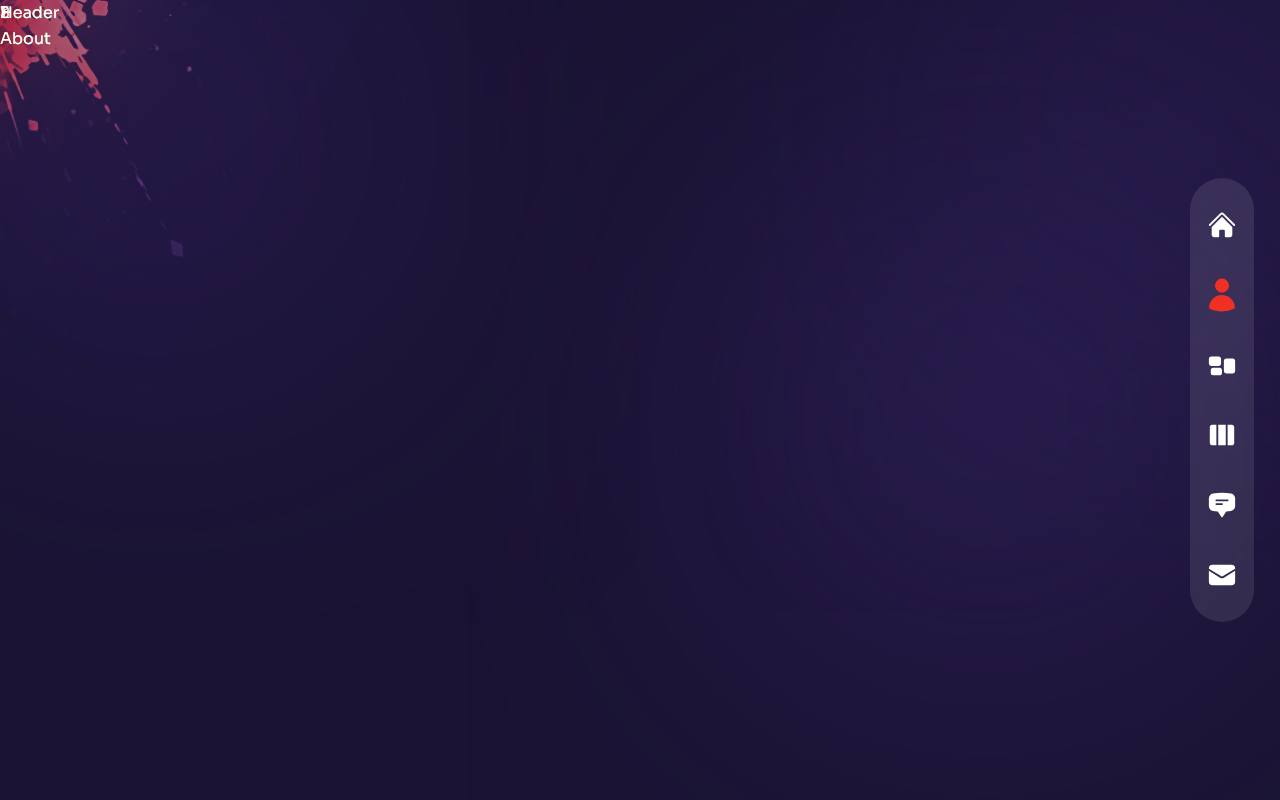
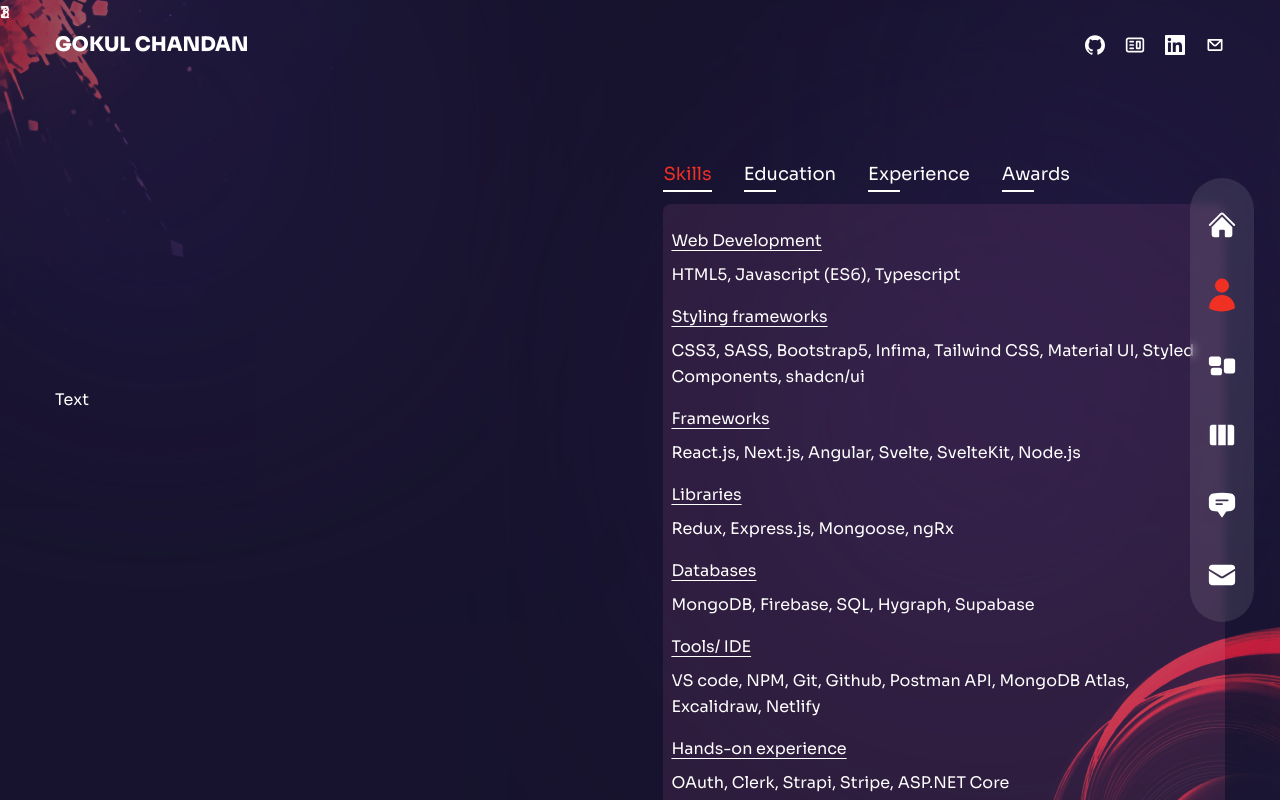
Before and after one commit to code-gritt/Portfolio-resume-project-2024, a Next.js app: page /about in a window 1280 px wide. Built offline with nearby package versions, Linux system fonts and the light colour scheme.

Commit message:
created about section

```diff
--- a/components/Circles.js
+++ b/components/Circles.js
@@ -1,5 +1,19 @@
+import Image from "next/image";
+
 const Circles = () => {
-  return <div>Circles</div>;
+  return (
+    <>
+      <div className="w-[200px] xl:w-[300px] absolute -right-16 -bottom-2 mix-blend-color-dodge animate-pulse duration-75 z-10">
+        <Image
+          src={"/circles.png"}
+          alt=""
+          width={260}
+          height={200}
+          className="w-full h-full"
+        />
+      </div>
+    </>
+  );
 };
 
 export default Circles;
--- a/components/Header.js
+++ b/components/Header.js
@@ -1,5 +1,21 @@
+import Link from "next/link";
+import Socials from "./Socials";
+
 const Header = () => {
-  return <header>Header</header>;
+  return (
+    <>
+      <header className="absolute z-30 w-full flex items-center px-16 xl:px-0 xl:h-[90px]">
+        <div className="container mx-auto">
+          <div className="flex flex-col lg:flex-row justify-between items-center gap-y-6 py-8">
+            <Link href={"/"}>
+              <span className="text-xl font-extrabold">GOKUL CHANDAN</span>
+            </Link>
+            <Socials />
+          </div>
+        </div>
+      </header>
+    </>
+  );
 };
 
 export default Header;
--- a/components/Socials.js
+++ b/components/Socials.js
@@ -1,5 +1,40 @@
+import Link from "next/link";
+import { SiGithub } from "react-icons/si";
+import { CgWebsite } from "react-icons/cg";
+import { GrLinkedin } from "react-icons/gr";
+import { CgMail } from "react-icons/cg";
+
 const Socials = () => {
-  return <div>Socials</div>;
+  return (
+    <>
+      <div className="flex items-center gap-x-5 text-xl">
+        <Link
+          href={"https://github.com/code-gritt"}
+          className="hover:text-accent transition-all duration-300"
+        >
+          <SiGithub />
+        </Link>
+        <Link
+          href={"https://willowy-sunshine-70af57.netlify.app/"}
+          className="hover:text-accent transition-all duration-300"
+        >
+          <CgWebsite />
+        </Link>
+        <Link
+          href={"https://www.linkedin.com/in/gokul-va-14a304a5/"}
+          className="hover:text-accent transition-all duration-300"
+        >
+          <GrLinkedin />
+        </Link>
+        <Link
+          href={"mailto:gokulchandan24@gmail.com"}
+          className="hover:text-accent transition-all duration-300"
+        >
+          <CgMail />
+        </Link>
+      </div>
+    </>
+  );
 };
 
 export default Socials;
--- a/components/TopLeftImg.js
+++ b/components/TopLeftImg.js
@@ -1,8 +1,10 @@
+import Image from "next/image";
+
 const TopLeftImg = () => {
   return (
     <>
-      <div className="absolute left-0 top-0 mix-blend-color-dodge z-10 w-[200px] xl:w-[400px] opacity-60">
-        <img width={400} height={400} src="/top-left-img.png" alt="" />
+      <div className="absolute left-0 top-0 mix-blend-color-dodge z-10 w-[200px] xl:w-[400px] opacity-60 animate-pulse duration-75">
+        <Image width={400} height={400} src="/top-left-img.png" alt="" />
       </div>
     </>
   );
--- a/package.json
+++ b/package.json
@@ -15,7 +15,7 @@
     "react": "18.2.0",
     "react-countup": "^6.4.2",
     "react-dom": "18.2.0",
-    "react-icons": "^4.8.0",
+    "react-icons": "^4.12.0",
     "react-tsparticles": "^2.9.3",
     "swiper": "^9.4.0",
     "tailwind-scrollbar": "^3.0.4",
--- a/pages/about/index.js
+++ b/pages/about/index.js
@@ -1,95 +1,202 @@
 // icons
-import {
-  FaHtml5,
-  FaCss3,
-  FaJs,
-  FaReact,
-  FaWordpress,
-  FaFigma,
-} from "react-icons/fa";
-
-import {
-  SiNextdotjs,
-  SiFramer,
-  SiAdobexd,
-  SiAdobephotoshop,
-} from "react-icons/si";
-
+import { useState } from "react";
+import Circles from "../../components/Circles";
 
 //  data
 const aboutData = [
   {
-    title: 'skills',
+    title: "skills",
     info: [
       {
-        title: 'Web Development',
-        icons: [
-          <FaHtml5 />,
-          <FaCss3 />,
-          <FaJs />,
-          <FaReact />,
-          <SiNextdotjs />,
-          <SiFramer />,
-          <FaWordpress />,
-        ],
+        title: "Web Development",
+
+        desc: "HTML5, Javascript (ES6), Typescript",
       },
       {
-        title: 'UI/UX Design',
-        icons: [<FaFigma />, <SiAdobexd />, <SiAdobephotoshop />],
+        title: "Styling frameworks",
+
+        desc: "CSS3, SASS, Bootstrap5, Infima, Tailwind CSS, Material UI, Styled Components, shadcn/ui",
+      },
+      {
+        title: "Frameworks",
+
+        desc: "React.js, Next.js, Angular, Svelte, SvelteKit, Node.js",
+      },
+      {
+        title: "Libraries",
+
+        desc: "Redux, Express.js, Mongoose, ngRx",
+      },
+      {
+        title: "Databases",
+
+        desc: "MongoDB, Firebase, SQL, Hygraph, Supabase",
+      },
+      {
+        title: "Tools/ IDE",
+
+        desc: "VS code, NPM, Git, Github, Postman API, MongoDB Atlas, Excalidraw, Netlify",
+      },
+      {
+        title: "Hands-on experience",
+
+        desc: "OAuth, Clerk, Strapi, Stripe, ASP.NET Core",
+      },
+      {
+        title: "Languages",
+
+        desc: "English (fluent), German (elementary)",
       },
     ],
   },
   {
-    title: 'awards',
+    title: "education",
     info: [
       {
-        title: 'Webby Awards - Honoree',
-        stage: '2011 - 2012',
+        title: "VIT University, Vellore - B.TECH - EEE (6.74/10 CGPA)",
+        stage: "2012 - 2017",
       },
       {
-        title: 'Adobe Design Achievement Awards - Finalist',
-        stage: '2009 - 2010',
+        title: "12th grade - HSC (91.5%)",
+        stage: "2010 - 2012",
+      },
+      {
+        title: "10th grade - SSC (92.6%)",
+        stage: "2008 - 2010",
       },
     ],
   },
   {
-    title: 'experience',
+    title: "experience",
     info: [
       {
-        title: 'UX/UI Designer - XYZ Company',
-        stage: '2012 - 2023',
+        title: "Saaragh Solutions Private Limited",
+        role: "Frontend Developer",
+        stage: "Jul 2023 - Present",
+        compdesc:
+          "Worked for Navan.ai company using Docusaurus, React, CSS3 making scalable, mobile responsive web pages. Created components, modules like website intro section, pricing, blogs, events, contact forms, dropdown menus etc. Performed Site Audit for on-page SEO, off-page SEO optimizing the website, thereby increasing site traffic by 3%",
       },
       {
-        title: 'Web Developer - ABC Agency',
-        stage: '2010 - 2012',
+        title: "HReasily (Client company)",
+        role: "Frontend Developer",
+        stage: "Jul 2023 - Present",
+        compdesc:
+          "Worked on code migration rewriting entire code base from Angular1 & 2 to React 16 for YUVO & HReasily companies. Worked on modules like Subsidiary companies, Audit logs, Reports, Group directory, Employee calendar etc",
       },
       {
-        title: 'Intern - DEF Corporation',
-        stage: '2008 - 2010',
+        title: "Freelancer (Remote)",
+        role: "React.js, Angular, MEAN, MERN, Next.js Developer",
+        stage: "Dec 2022 - Jun 2023",
+        compdesc:
+          "Developed full-stack web applications, analyzed, and rendered data using Html5, Css3, JS, Angular, React, Next.js. Designed, recorded, created, curated a 8-hour course content on Next.js, Express.js as an online tutor for IIT Madras",
+      },
+      {
+        title: "Photon Interactive Private Limited",
+        role: "Node.js Developer",
+        stage: "Sep 2022 - Nov 2023",
+        compdesc:
+          "Hoised data on MongoDB servers, created models, schemas for users & tested the backend API on Postman. Gained knowledge on Node.js, express.js, middleware, Git, deploying container based apps using tools like Docker",
+      },
+      {
+        title: "ISYS Technologies",
+        role: "Software Consultant",
+        stage: "Sep 2018 - Jul 2022",
+        compdesc:
+          "Created MEAN, MERN stack projects using Angular, React frameworks, authorization & authentication projects. Created repositories, forked, merged, cloned, transferred projects to Github, learnt Git version control commands",
+      },
+      ,
+      {
+        title: "Larsen & Toubro (Client company)",
+        role: "Angular Developer",
+        stage: "May 2022 - Jul 2022",
+        compdesc:
+          "Worked on ASSET MANAGEMENT SYSTEM project movement module to move, transport, repair & buy new assets. Worked on modules like Asset Dispatch, Challan Generation, Receipts & Commissioning",
+      },
+      {
+        title: "Energy Tec",
+        role: "Control Panel Engineer",
+        stage: "Jun 2017 - Sep 2018",
+        compdesc:
+          "Fitted the electrical components, tested the control panel, with the help of transformer switches & circuit breaker.",
+      },
+      {
+        title: "Larsen & Toubro",
+        role: "Student Intern",
+        stage: "Dec 2014 - Jan 2015",
+        compdesc:
+          "Worked on speed testing, designing lighting systems, motor controls used inside merchant & defence ships. Gained additional information about electrical drives, power systems used in commercial & combat ships",
       },
     ],
   },
   {
-    title: 'credentials',
+    title: "awards",
     info: [
       {
-        title: 'Web Development - ABC University, LA, CA',
-        stage: '2011',
+        title: "Regularity Student Award",
+        stage: "2010",
       },
       {
-        title: 'Computer Science Diploma - AV Technical Institute',
-        stage: '2009',
+        title: "General Proficiency Award",
+        stage: "2008",
       },
       {
-        title: 'Certified Graphic Designer - ABC Institute, Los Angeles, CA',
-        stage: '2006',
+        title:
+          "Trinity’s Electronic Keyboard certificate issued by Trinity College of Music, London",
+        stage: "2004",
       },
     ],
   },
 ];
 
 const About = () => {
-  return <div>About</div>;
+  const [index, setIndex] = useState(0);
+  console.log(index);
+
+  return (
+    <>
+      <div className="h-full overflow-y-scroll bg-primary/30 py-32 text-center xl:text-left">
+        <Circles />
+        <div className="container mx-auto h-full flex flex-col items-center xl:flex-row gap-x-6">
+          <div className="flex-1 flex flex-col justify-center">Text</div>
+          <div className="flex flex-col w-full xl:max-w-[48%] h-[480px]">
+            <div className="flex gap-x-4 xl:gap-x-8 mx-auto xl:mx-0 mb-4">
+              {aboutData.map((item, itemIndex) => {
+                return (
+                  <div
+                    key={itemIndex}
+                    className={`${
+                      index === itemIndex &&
+                      "text-accent after:w-[100%] after:bg-accent after:transition-all after:duration-300"
+                    } cursor-pointer capitalize xl:text-lg relative after:w-8 after:h-[2px] after:bg-white after:absolute after:-bottom-1 after:left-0`}
+                    onClick={() => setIndex(itemIndex)}
+                  >
+                    {item.title}
+                  </div>
+                );
+              })}
+            </div>
+            <div className="bg-pink-400/10 p-2 xl:py-6 flex flex-col gap-y-2 xl:gap-y-4 items-center xl:items-start rounded-lg">
+              {aboutData[index].info.map((item, itemIndex) => {
+                return (
+                  <div key={itemIndex}>
+                    <div className="underline underline-offset-4 mb-2">
+                      {item.title}
+                    </div>
+                    {/* <div className="hidden md:flex">-</div> */}
+
+                    <div className="flex gap-x-4">{item.desc}</div>
+                    <div className="flex gap-x-4">{item.role}</div>
+                    <div>{item.stage}</div>
+                    <div className="flex gap-x-4">{item.compdesc}</div>
+                  </div>
+                );
+              })}
+            </div>
+          </div>
+        </div>
+      </div>
+    </>
+  );
 };
 
 export default About;
```
Also changed, not shown: components/ParticlesContainer.js (+93 -1 lines), pages/index.js (+21 -18 lines), 1 other file (tests, documents, lock files or other folders).
